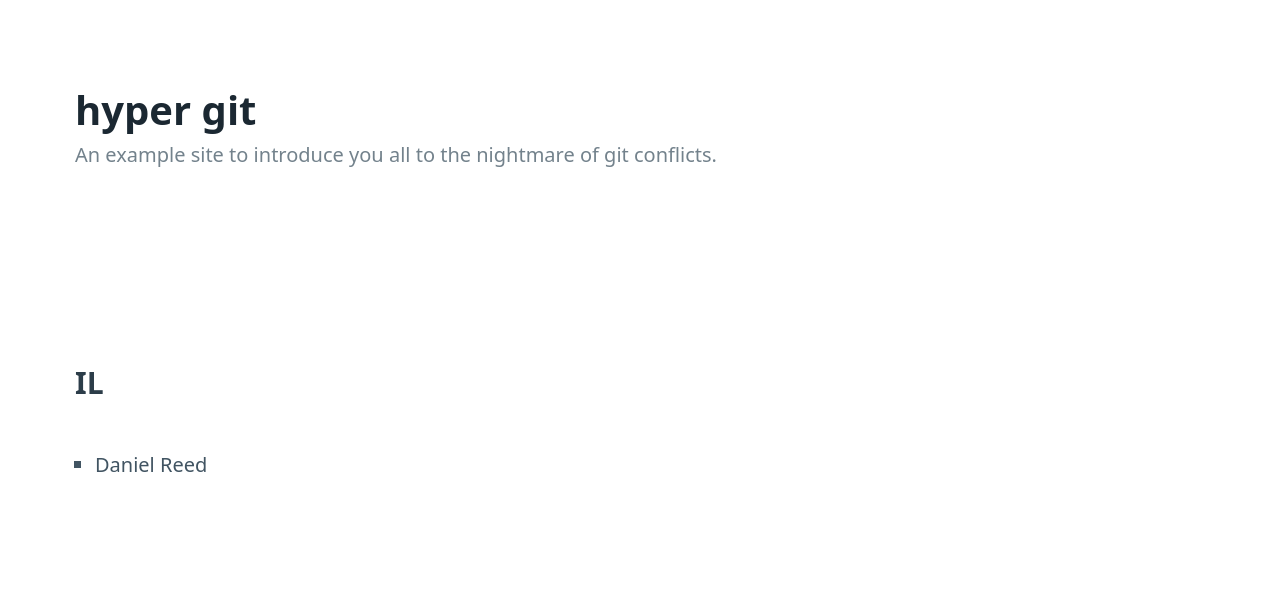
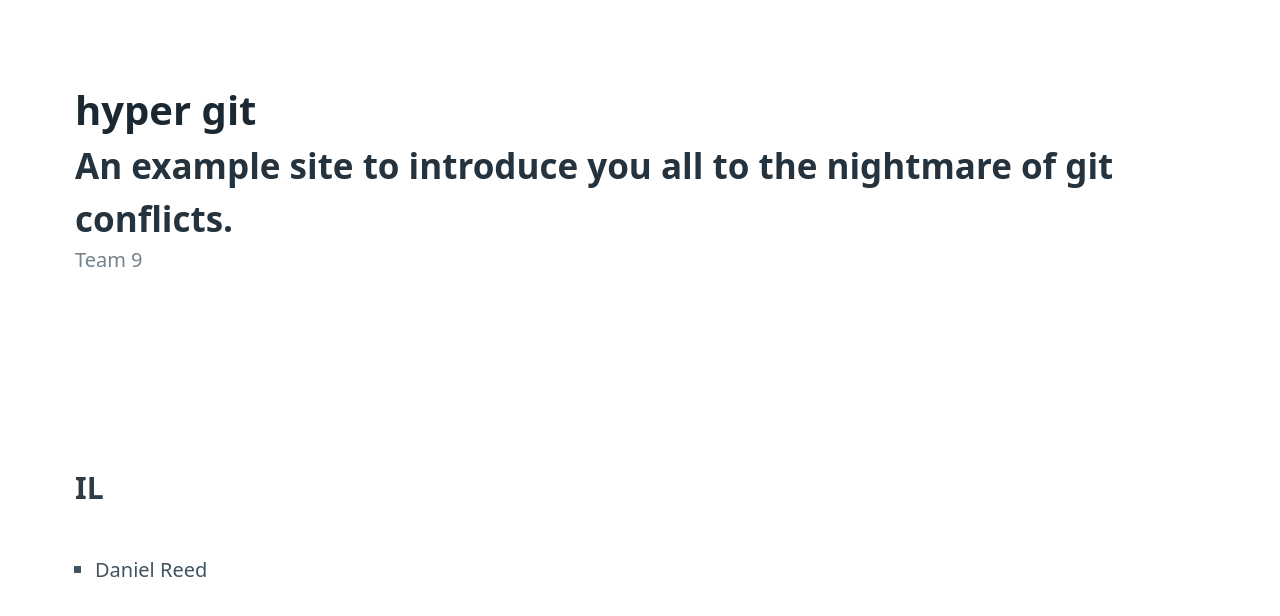
Before and after one commit to kwaimind/hyper-git, a website: page index.html in a window 1280 px wide. Drawn offline with nearby package versions, Linux system fonts and the light colour scheme.

Commit message:
feat/add team name

```diff
--- a/index.html
+++ b/index.html
@@ -18,6 +18,7 @@
           An example site to introduce you all to the nightmare of git
           conflicts.
         </h2>
+        <h2>Team 9</h2>
       </hgroup>
     </header>
 
```
